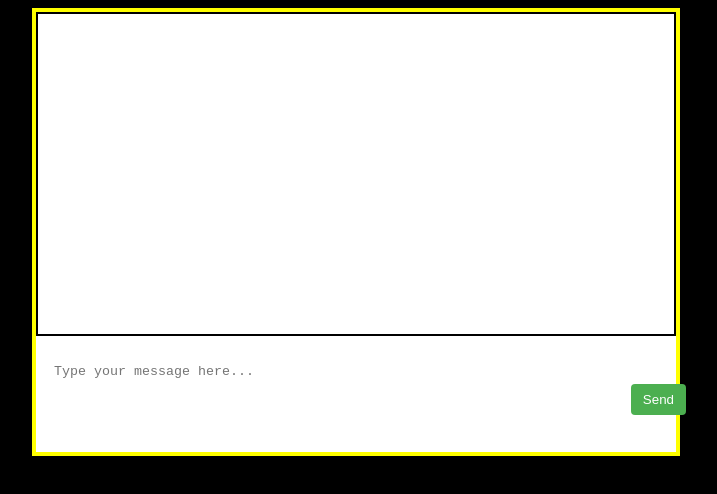
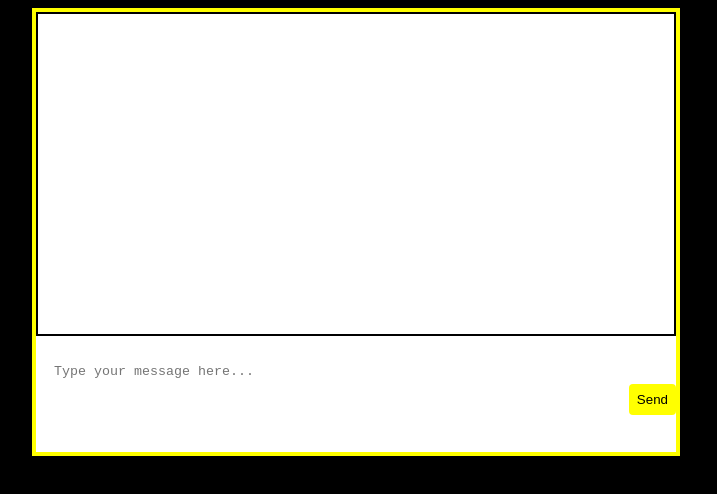
Before and after one commit to Gruwpy/AIChatRoomTegst, a plain HTML site: page index.html in a window 1280 px wide. Shown: the whole page, without its empty margins (284-1001 px from the left). Drawn offline with Linux system fonts and the light colour scheme.

Commit message:
Update style.css

```diff
--- a/style.css
+++ b/style.css
@@ -53,6 +53,17 @@ textarea {
   width: 500px;
 }
 
+#send-button {
+  padding: 8px;
+  border: none;
+  border-radius: 4px;
+  background-color: yellow;
+  color: black;
+  cursor: pointer;
+  margin-right: 10px;
+}
+
+
 
 .input-area input {
   flex: 1;
```
